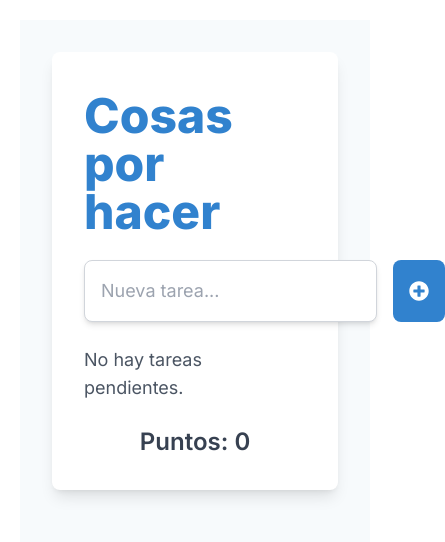
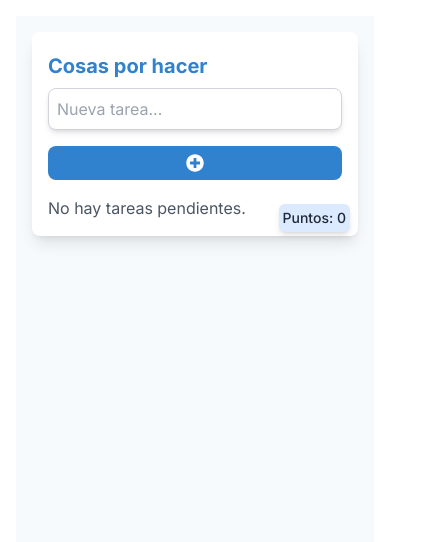
Before and after one commit to juanCC123/projectDakota, a Next.js app: page /pages/ToDoList in a window 390 px wide. Shown: the top 542 px of the page, 445 px wide, since content can reach past the window. Built offline with nearby package versions, Linux system fonts and the light colour scheme.

Commit message:
modificado y

```diff
--- a/src/app/components/component_appMental/ToDoList.jsx
+++ b/src/app/components/component_appMental/ToDoList.jsx
@@ -177,30 +177,33 @@ const ToDoList = () => {
   };
 
   return (
-    <div className="flex flex-col items-center p-8 space-y-6 bg-gray-100 min-h-screen">
-      <div className="bg-white shadow-lg rounded-lg p-8 w-full max-w-6xl relative">
-        <h1 className="text-5xl font-extrabold mb-6 mt-2 text-blue-600">
+    <div className="flex flex-col items-center p-4 sm:p-8 space-y-6 bg-gray-100 min-h-screen">
+      <div className="bg-white shadow-lg rounded-lg p-4 sm:p-8 w-full max-w-4xl relative">
+        <h1 className="text-xl sm:text-2xl font-bold mb-2 sm:mb-4 mt-1 text-blue-600">
           Cosas por hacer
         </h1>
-        <div className="flex gap-4 mb-6 w-full">
+
+        <div className="flex flex-col sm:flex-row gap-4 mb-4 sm:mb-6 w-full">
           <input
             type="text"
             value={newTask}
             onChange={(e) => setNewTask(e.target.value)}
             onKeyDown={handleKeyPress}
             name="taskInput"
-            className="flex-1 p-4 border border-gray-300 rounded-lg shadow-md focus:outline-none focus:ring-2 focus:ring-blue-500 text-lg"
+            className="flex-1 p-2 sm:p-4 border border-gray-300 rounded-lg shadow-md focus:outline-none focus:ring-2 focus:ring-blue-500 text-base sm:text-lg"
             placeholder="Nueva tarea..."
           />
           <button
             onClick={handleAddTask}
-            className="bg-blue-600 text-white p-4 rounded-lg hover:bg-blue-700 transition duration-300 flex items-center justify-center text-xl">
+            className="bg-blue-600 text-white p-2 sm:p-4 rounded-lg hover:bg-blue-700 transition duration-300 flex items-center justify-center text-lg sm:text-xl">
             <FaPlusCircle />
           </button>
         </div>
         <div className="w-full">
           {tasks.length === 0 && (
-            <p className="text-gray-600 text-lg">No hay tareas pendientes.</p>
+            <p className="text-gray-600 text-base sm:text-lg">
+              No hay tareas pendientes.
+            </p>
           )}
           <AnimatePresence>
             {tasks.map((task) => (
@@ -215,7 +218,7 @@ const ToDoList = () => {
                     ? "bg-green-100 border-green-400 line-through"
                     : "bg-white border-gray-300"
                 }`}>
-                <div className="flex justify-between items-center p-6">
+                <div className="flex flex-col sm:flex-row justify-between items-start sm:items-center p-4 sm:p-6">
                   {editingTaskId === task.id ? (
                     <div className="flex-1">
                       <input
@@ -239,11 +242,11 @@ const ToDoList = () => {
                     </div>
                   ) : (
                     <>
-                      <span className="text-lg flex items-center gap-2">
+                      <span className="text-base sm:text-lg flex items-center gap-2">
                         <FaBrain className="text-skin-tone" />
                         {task.text}
                       </span>
-                      <div className="flex gap-3">
+                      <div className="flex gap-3 mt-2 sm:mt-0">
                         {!task.completed && (
                           <button
                             onClick={() => handleCompleteTask(task.id)}
@@ -275,36 +278,44 @@ const ToDoList = () => {
                   )}
                 </div>
                 {task.showSubtasks && (
-                  <div className="px-6 pb-6">
-                    <div className="flex gap-4">
+                  <div className="border-t border-gray-300 pt-4 px-6">
+                    <div className="flex items-center gap-2 mb-4">
                       <input
                         type="text"
                         value={subtaskText}
                         onChange={(e) => setSubtaskText(e.target.value)}
-                        onKeyDown={handleKeyPress}
+                        onKeyDown={(e) =>
+                          e.key === "Enter" && handleAddSubtask(task.id)
+                        }
                         data-task-id={task.id}
                         name="subtaskInput"
-                        className="flex-1 p-2 border border-gray-300 rounded-lg shadow-md focus:outline-none focus:ring-2 focus:ring-blue-500"
-                        placeholder="Nueva subtarea..."
+                        className="flex-1 p-2 border border-gray-300 rounded-lg"
+                        placeholder="Nueva sub-tarea..."
                       />
                       <button
                         onClick={() => handleAddSubtask(task.id)}
-                        className="bg-blue-600 text-white px-4 py-2 rounded-lg hover:bg-blue-700 transition duration-300 flex items-center justify-center text-lg">
-                        <FaPlusCircle />
+                        className="bg-blue-600 text-white px-4 py-2 rounded-lg hover:bg-blue-700 transition duration-300">
+                        Agregar
                       </button>
                     </div>
-                    <ul className="mt-4">
+                    {task.subtasks.length === 0 && (
+                      <p className="text-gray-600 text-sm">No hay subtareas.</p>
+                    )}
                     {task.subtasks.map((subtask) => (
-                        <li
+                      <motion.div
                         key={subtask.id}
-                          className={`flex justify-between items-center p-4 rounded-lg shadow-md ${
+                        initial={{ opacity: 0 }}
+                        animate={{ opacity: 1 }}
+                        exit={{ opacity: 0 }}
+                        transition={{ duration: 0.3 }}
+                        className={`flex items-center justify-between p-2 mb-2 rounded-lg border ${
                           subtask.completed
                             ? "bg-green-100 border-green-400 line-through"
-                              : "bg-gray-100 border-gray-300"
+                            : "bg-white border-gray-300"
                         }`}>
                         {editingSubtask &&
-                          editingSubtask.taskId === task.id &&
-                          editingSubtask.subtaskId === subtask.id ? (
+                        editingSubtask.subtaskId === subtask.id &&
+                        editingSubtask.taskId === task.id ? (
                           <div className="flex-1">
                             <input
                               type="text"
@@ -331,11 +342,8 @@ const ToDoList = () => {
                           </div>
                         ) : (
                           <>
-                              <span className="text-lg flex items-center gap-2">
-                                <FaBrain className="text-skin-tone" />
-                                {subtask.text}
-                              </span>
-                              <div className="flex gap-3">
+                            <span className="flex-1">{subtask.text}</span>
+                            <div className="flex gap-2">
                               {!subtask.completed && (
                                 <button
                                   onClick={() =>
@@ -362,19 +370,16 @@ const ToDoList = () => {
                             </div>
                           </>
                         )}
-                        </li>
+                      </motion.div>
                     ))}
-                    </ul>
                   </div>
                 )}
               </motion.div>
             ))}
           </AnimatePresence>
         </div>
-        <div className="mt-6 flex justify-center items-center">
-          <h2 className="text-2xl font-semibold text-gray-700">
+        <div className="absolute bottom-1 right-2 bg-blue-100 p-1 rounded-md shadow-md text-gray-800 text-sm font-medium">
           Puntos: {points}
-          </h2>
         </div>
       </div>
     </div>
--- a/src/app/pages/ToDoList/page.js
+++ b/src/app/pages/ToDoList/page.js
@@ -2,7 +2,7 @@ import ToDoList from "@/app/components/component_appMental/ToDoList";
 
 export default function ToDoListFunction() {
   return (
-    <div className="flex justify-center items-center min-h-screen p-5">
+    <div className="flex justify-center items-center min-h-screen p-4">
       <div className="max-w-lg w-full">
         <ToDoList />
       </div>
```
Lines whose indentation alone changed are shown as unchanged.
